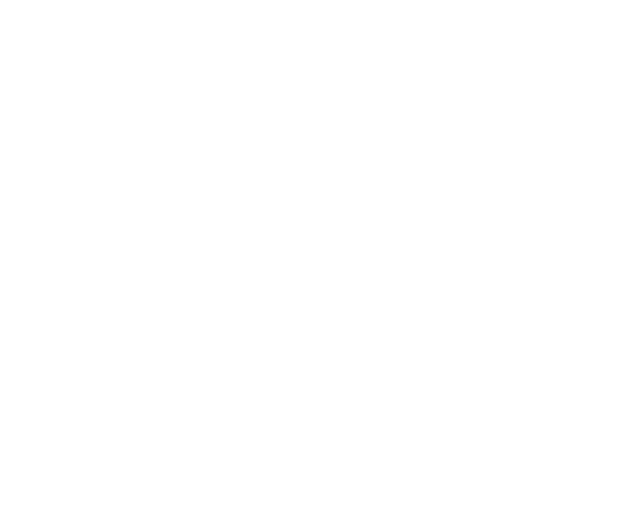
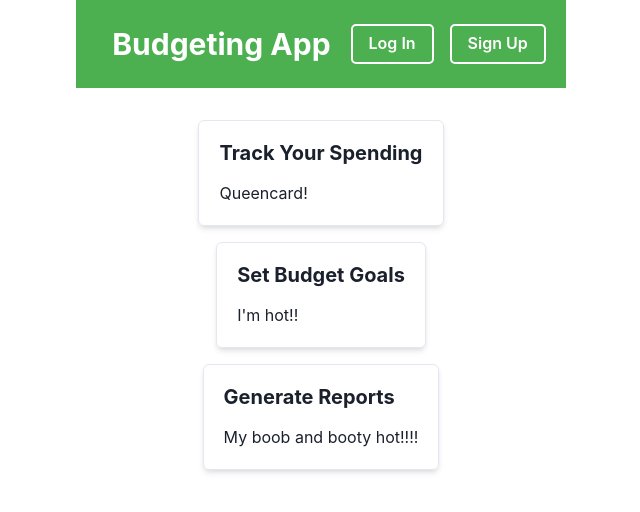
Before and after one commit to samgallic/BudgetApp, a React (Vite) app in the folder budget-app/: page / in a window 1280 px wide. Before the commit this address had no page. Shown: the top 512 px of the page, without its empty margins (319-959 px from the left). Built offline with nearby package versions, Linux system fonts and the light colour scheme.

Commit message:
Remove unneeded files

```diff
--- a/budget-app/src/App.tsx
+++ b/budget-app/src/App.tsx
@@ -7,7 +7,7 @@
   return (
     <BrowserRouter>
       <Routes>
-        <Route path="/home" element={<HomePage />} />
+        <Route path="/" element={<HomePage />} />
         <Route path="/login" element={<LoginPage />} />
         <Route path="/signup" element={<SignupPage />} />
       </Routes>
```
Also changed, not shown: package.json (deleted, +0 -14 lines), 1 other file (tests, documents, lock files or other folders).
